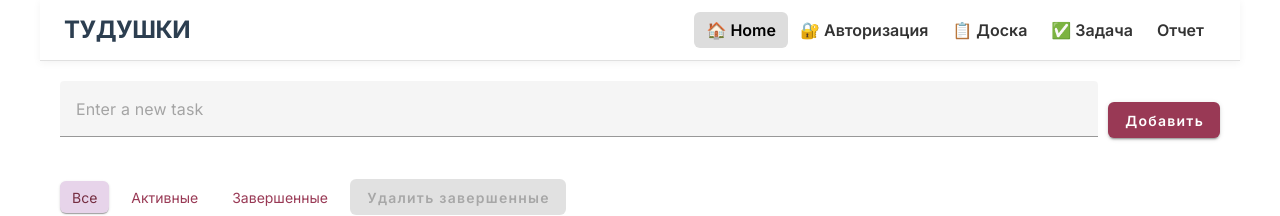
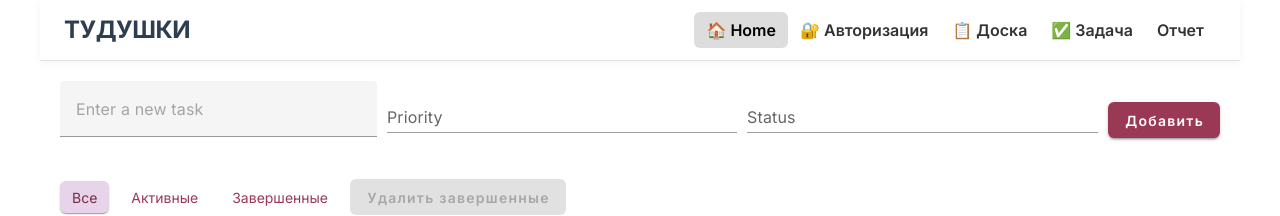
Before and after one commit to KristinaBalashova/todo-list-project, a Vue app: page / in a window 1280 px wide. Shown: the top 216 px of the page. Built offline with nearby package versions, Linux system fonts and the light colour scheme; no server answers; the database is empty.

Commit message:
add: select ui component

```diff
--- a/src/components/AddTodo.vue
+++ b/src/components/AddTodo.vue
@@ -4,23 +4,25 @@ import { TEXT_CONTENT } from '../constants/textContent';
 import { useToast } from 'vue-toastification';
 import Input from './ui/Input.vue';
 import Button from './ui/Button.vue';
+import Select from './ui/Select.vue';
 
-const newTask = ref('');
+const newTask = ref({});
 
 const toast = useToast();
 
 const emit = defineEmits(['addTodo']);
 
 function addNewTodo() {
-  if (!newTask.value.trim()) {
+  if (!newTask.value.title.trim()) {
     toast.error(TEXT_CONTENT.EMPTY_TASK);
     return;
   }
 
   const newTodo = {
-    status: 'todo',
+    status: newTask.value.status || 'todo',
     id: Date.now(),
-    title: newTask.value,
+    title: newTask.value.title,
+    priority: newTask.value.priority || 'low'
   };
 
   emit('addTodo', newTodo);
@@ -30,7 +32,9 @@ function addNewTodo() {
 
 <template>
   <form class="form" @submit.prevent="addNewTodo">
-    <Input v-model="newTask" placeholder="Enter a new task" class="form-input" />
+    <Input v-model="newTask.title" placeholder="Enter a new task" class="form-input" />
+    <Select v-model="newTask.priority" :options="['low', 'medium', 'high']" label="Priority" class="select"/>
+    <Select v-model="newTask.status" :options="['todo', 'in-progress', 'done']" label="Status" class="select"/>
     <Button type="submit" variant="elevated" color="primary">
       {{ TEXT_CONTENT.ADD }}
     </Button>
@@ -49,4 +53,5 @@ function addNewTodo() {
 .form-input {
   flex: 1;
 }
+
 </style>
--- /dev/null
+++ b/src/components/ui/Select.vue
@@ -0,0 +1,25 @@
+<script setup>
+defineProps({
+  options: {
+    type: Array,
+    default: () => [],
+  },
+  label: {
+    type: String,
+    default: '',
+  },
+});
+
+const modelValue = defineModel();
+</script>
+
+<template>
+  <v-select
+    v-model="modelValue"
+    clearable
+    :label="label"
+    :items="options"
+    v-bind="$attrs"
+    variant="underlined"
+  />
+</template>
```
